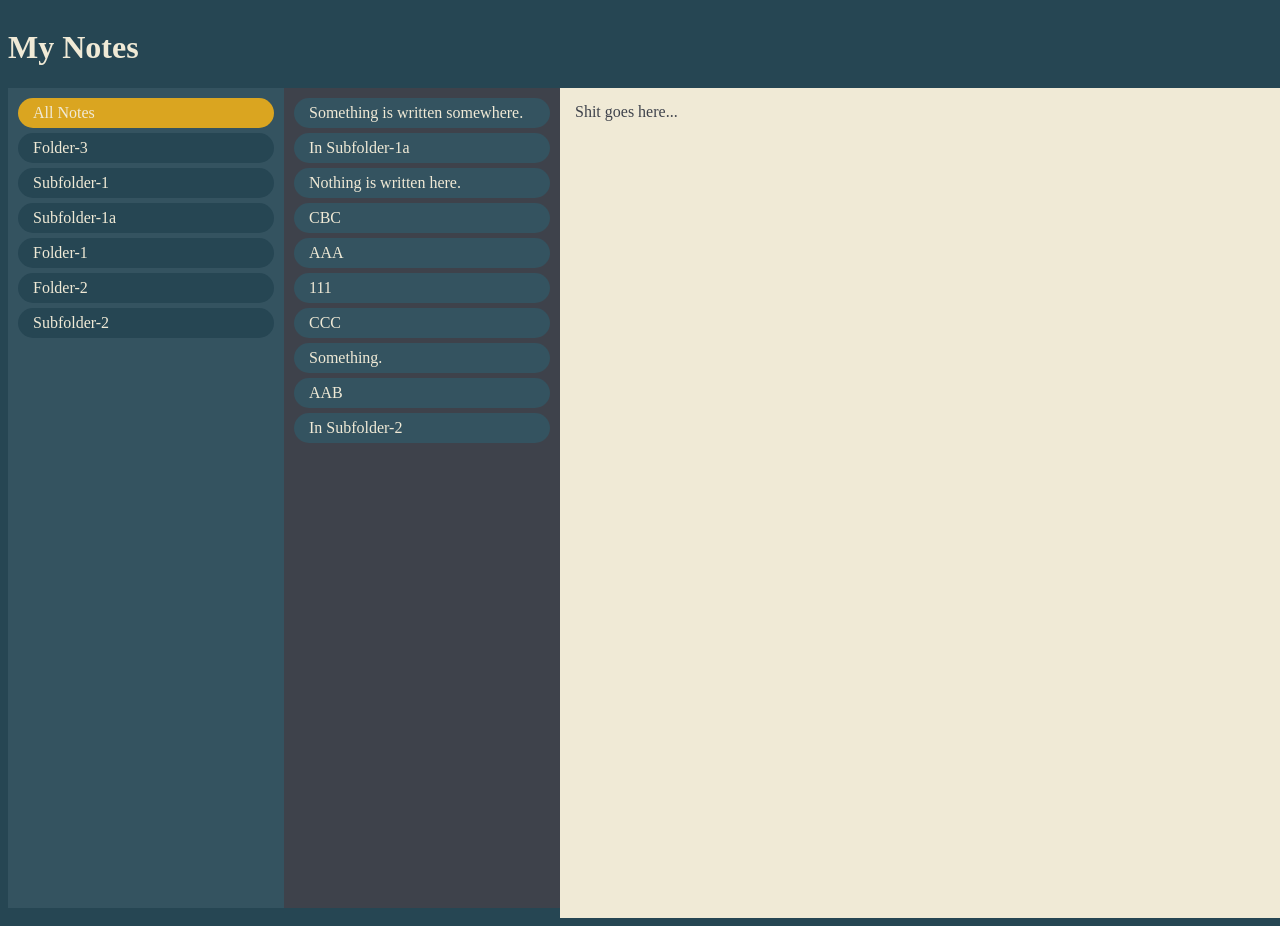
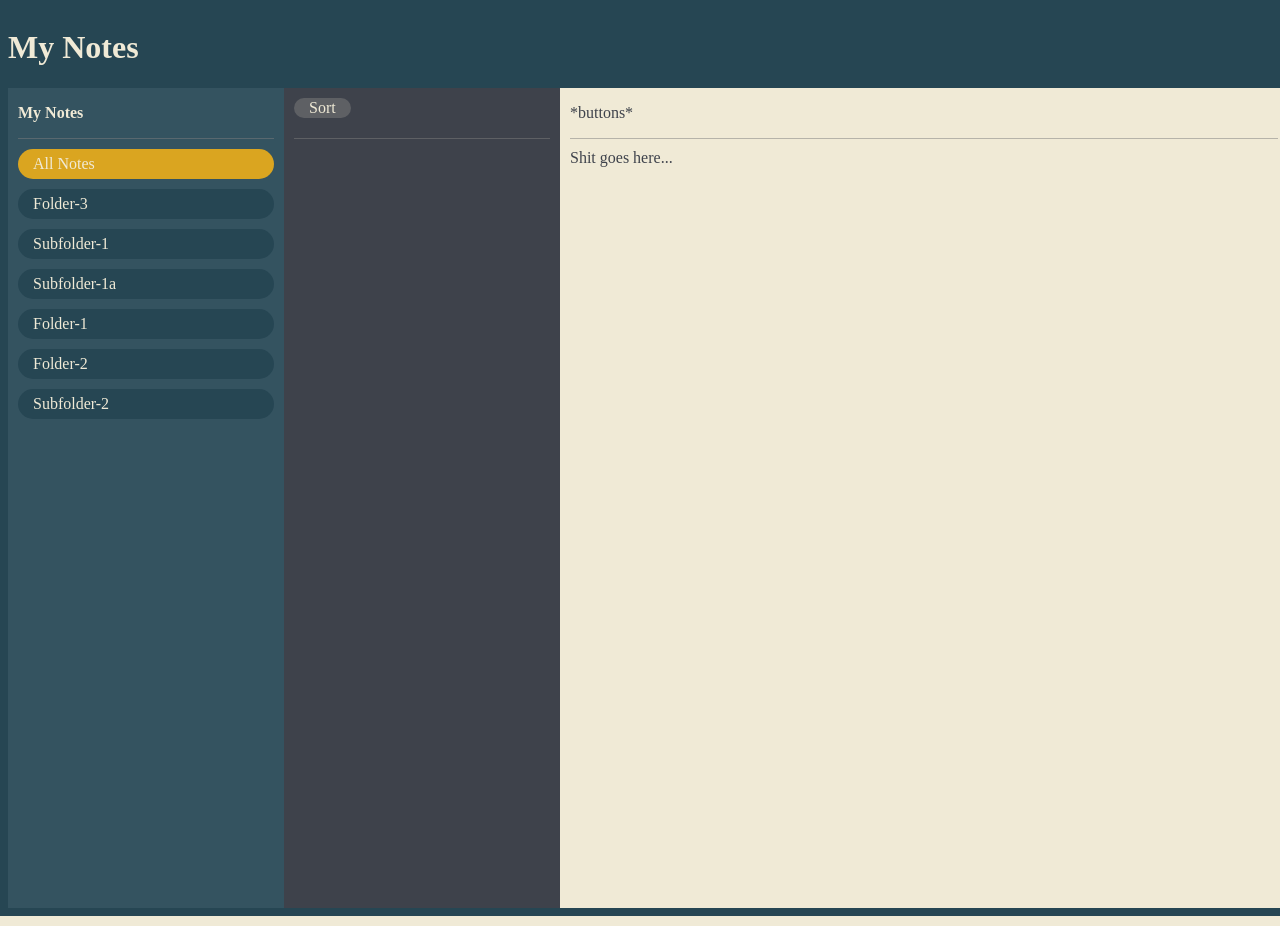
Before and after one commit to nLargo/cmpe131_team7_project, a Flask app: page /my-notes in a window 1280 px wide. Run offline with Flask 3, Linux system fonts and the light colour scheme.

Commit message:
Started Sort button in notes_directory.html

```diff
--- a/app/templates/base.html
+++ b/app/templates/base.html
@@ -38,7 +38,7 @@
                 flex:3;
                 height: 100vh;
 
-                padding: 15px;
+                padding: 10px;
             }
 
             .column {
@@ -46,8 +46,35 @@
                 height: 100vh;
 
                 padding: 10px;
+                overflow-y: auto;
+            }
 
-                overflow-y: auto;
+            .hotbar {
+                display: inline-block;
+                background-color: rgba(0,0,0,0);
+
+                width: 100%;
+                height: 30px;
+
+                border-bottom: 1px solid rgba(127, 127, 127, 0.5);
+                margin-bottom: 10px;
+                padding-bottom: 10px;
+
+                line-height: 30px;
+            }
+
+            .hotbar-button {
+                color: var(--text);
+                background-color: rgba(127, 127, 127, 0.5);
+
+                width: fit-content;
+            }
+
+            .hotbar-button.pill-box {
+                height: 20;
+
+                line-height: 20px;
+                bottom: 0;
             }
 
             .pill-box {
@@ -58,13 +85,20 @@
 
                 border-radius: 20px;
                 padding-left: 15px;
-                margin-bottom: 5px;
+                padding-right: 15px;
+                margin-bottom: 10px;
 
                 text-align: left;
                 line-height: 30px;
                 overflow: hidden;
                 white-space: nowrap;
                 text-overflow: ellipsis;
+            }
+
+            a.pill-box {
+                display: block;
+                text-decoration: none;
+                color: inherit;
             }
 
             .pill-box:active {
--- a/app/templates/home_blank.html
+++ b/app/templates/home_blank.html
@@ -10,6 +10,9 @@
 
         <div id="main-container">  <!--container persists on all pages (main-container)-->
             <div id="sidebar" class="column">  <!--container persists on all pages (sidebar)-->
+                <div class=hotbar>
+                    *LABEL*
+                </div>
 
                 <!-- Pill Folder Example -- chunk can be removed-->
                 <div class= "pill-box exampleItem">
@@ -24,6 +27,10 @@
 
             <!-- Content Portion of Page)-->
             <div id="main-content">
+                <div class=hotbar>
+                    *buttons*
+                </div>
+
                 Shit goes here...
 
             </div>
--- a/app/templates/notes_directory.html
+++ b/app/templates/notes_directory.html
@@ -2,6 +2,7 @@
 
 <title>My Notes</title>
 
+<!--
 <style>
     #notes-directory {
         background-color: #3E424B;
@@ -24,54 +25,77 @@
         display: none;
         margin-left: 10px;
     }
+
 </style>
+-->
 
 {% block content %}
     <div id="app-container">
         <h1>My Notes</h1>
 
-        <div id="main-container">  <!--container persists on all pages (M)-->
-            <div id="sidebar" class="column">  <!--container persists on all pages (S)-->
+        <div id="main-container">
+
+            <div id="sidebar" class="column">
+                <div class=hotbar>
+                    <b>My Notes</b>
+                </div>
 
                 <!-- 'All Notes' Special Folder-->
-                <div id="full-directory-folder" class= "pill-box folder">
+
+                <a href="#all" id="full-directory-folder" class="pill-box folder folder-link" onclick="click_folder('all')" data-folder-id="all">
                     All Notes
-                    <!--
-                    <div class="pill-box subfolder folder">
-                        Subfolder 1
-                    </div>
-                    <div class="pill-box subfolder folder">
-                        Subfolder 2
-                    </div>
-                    -->
-                </div>
+                </a>
                 {% for folder in folders %}
-                        <div class="pill-box folder">
-                            {{ folder.folder_name }}
-                        </div>
+                    <a href="#{{ folder.folder_name }}" class="pill-box folder folder-link" onclick="click_folder('{{ folder.folder_id }}')" data-folder-id="{{ folder.folder_id }}">
+                        {{ folder.folder_name }}
+                    </a>
                 {% endfor %}
 
-            </div>  <!--container persists on all pages (/S)-->
+            </div>
 
             <!-- WIP Notes List-->
             <div id="notes-directory" class="column">
+                <div class=hotbar>
+                    <a class="pill-box hotbar-button">
+                        Sort
+                    </a>
+                </div>
                 {% for note in notes %}
-                    <!--
-                    <div class="pill-box note">Note 1</div>
-                    <div class="pill-box note">Note 2</div>
-                    -->
-                    <div class="pill-box note">
+                    <a class="pill-box note" data-folder-id="{{ note.folder_id }}" style="display: none;">
                         {{ note.note_content.splitlines()[0] }}
-                    </div>
+                    </a>
                 {% endfor %}
             </div>
 
-            <!-- Content Portion of Page (should scale when 'Notes list'^ (notes-directory) is removed)-->
+            <!-- Content Portion of Page -->
             <div id="main-content">
+                <div class=hotbar>
+                    *buttons*
+                </div>
+
                 Shit goes here...
+
 
             </div>
 
-        </div>  <!--container persists on all pages (/M)-->
+        </div>
     </div>
+
+
+    <script>
+        function click_folder(link) {
+            var allNotes = document.querySelectorAll('.pill-box.note');
+            allNotes.forEach(function (note) {
+                note.style.display = 'none';
+            });
+
+            var folderNotes = document.querySelectorAll('.pill-box.note[data-folder-id="' + link + '"]');
+            folderNotes.forEach(function (note) {
+                note.style.display = 'block';
+            });
+        }
+    </script>
 {% endblock %}
+
+<!--STOP-->
+<!--STOP2-->
```
Also changed, not shown: app/app.db.
